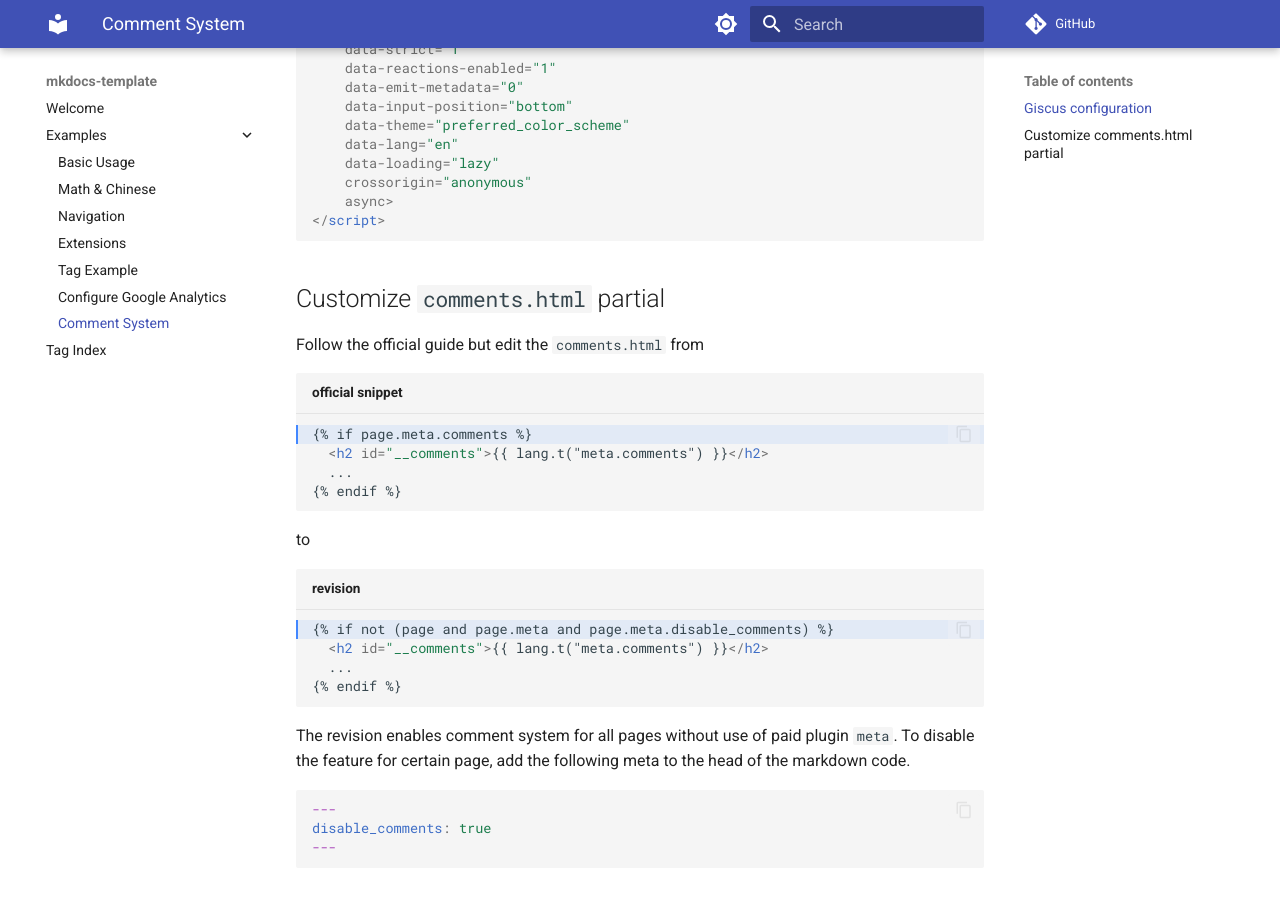
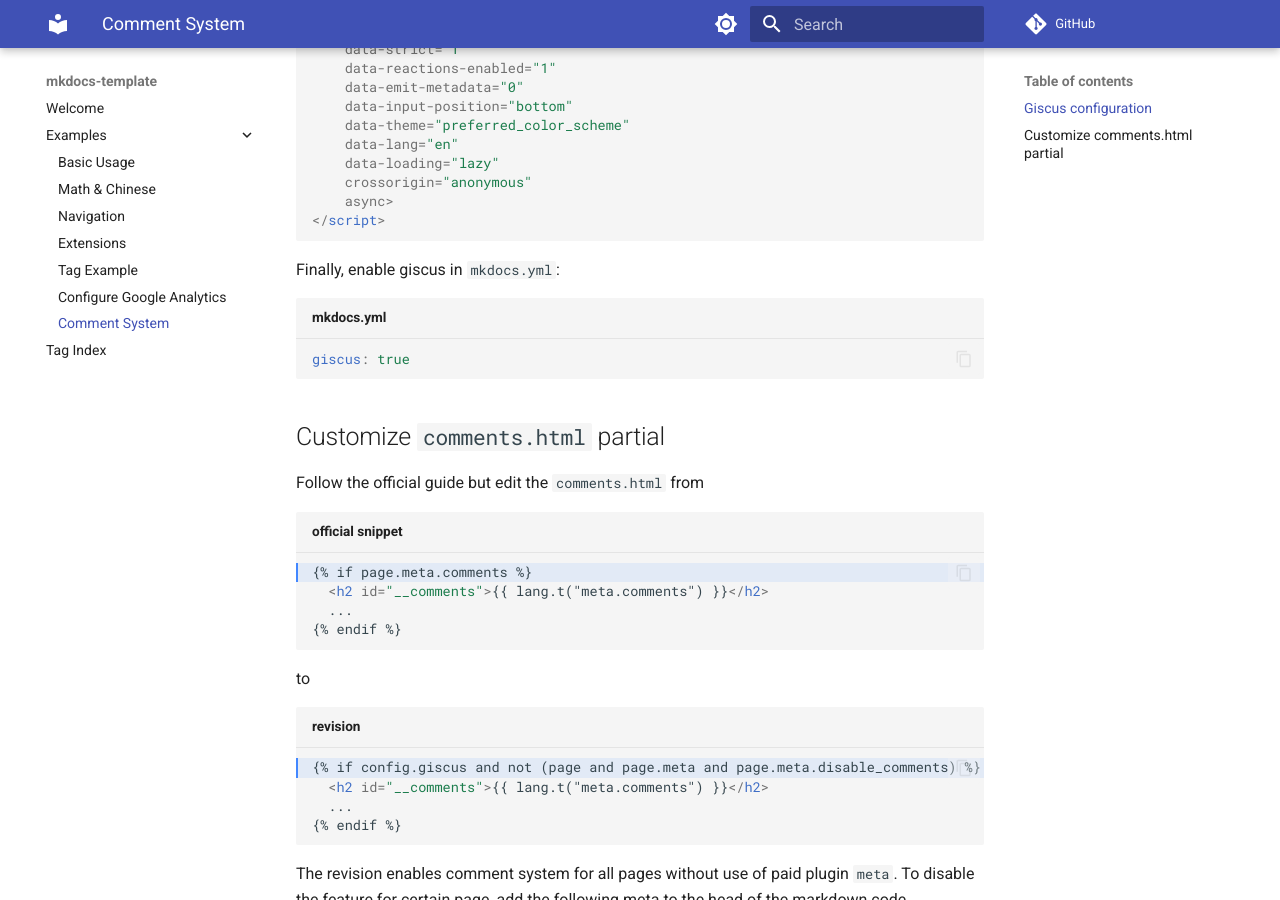
Before and after one commit to GJCav/mkdocs-template, an MkDocs documentation site: the page built from docs/mk-test/test-comments.md, in a window 1280 px wide and 900 px high, scrolled down 976 px. Built offline with MkDocs 1.6.1 and Material for MkDocs 9.7.7, drawn with Linux system fonts in a browser that asks for light colours; emoji names are drawn with the system emoji font; comment, search, counter and statistics services are not loaded.

Commit message:
feat: option to disable giscus globally

````diff
--- a/docs/mk-test/test-comments.md
+++ b/docs/mk-test/test-comments.md
@@ -52,6 +52,13 @@
 </script>
 ```
 
+Finally, enable giscus in `mkdocs.yml`:
+
+``` yaml title="mkdocs.yml"
+giscus: true
+```
+
+
 ## Customize `comments.html` partial
 
 Follow the official guide but edit the `comments.html` from
@@ -66,7 +73,7 @@
 to
 
 ``` html title="revision" hl_lines="1"
-{% if not (page and page.meta and page.meta.disable_comments) %}
+{% if config.giscus and not (page and page.meta and page.meta.disable_comments) %}
   <h2 id="__comments">{{ lang.t("meta.comments") }}</h2>
   ...
 {% endif %}
--- a/mkdocs.yml
+++ b/mkdocs.yml
@@ -1,7 +1,20 @@
+######################################################
+# Change the values below to suit your project.      #
+#                                                    #
+######################################################
+
 site_name: mkdocs-template
 site_url: https://gjcav.github.io/mkdocs-template/
 repo_url: https://github.com/GJCav/mkdocs-template
 copyright: Copyright &copy; 2023 GJCav
+
+giscus: true
+
+
+######################################################
+# Do NOT edit the following code                     #
+#                                                    #
+######################################################
 
 theme:
   name: material
--- a/overrides/partials/comments.html
+++ b/overrides/partials/comments.html
@@ -1,4 +1,5 @@
-{% if not (page and page.meta and page.meta.disable_comments) %}
+
+{% if config.giscus and not (page and page.meta and page.meta.disable_comments) %}
   <h2 id="__comments">{{ lang.t("meta.comments") }}</h2>
   <!-- Insert generated snippet here -->
   <script src="https://giscus.app/client.js"
````
Also changed, not shown: docs/README.md (+1 -1 lines).
